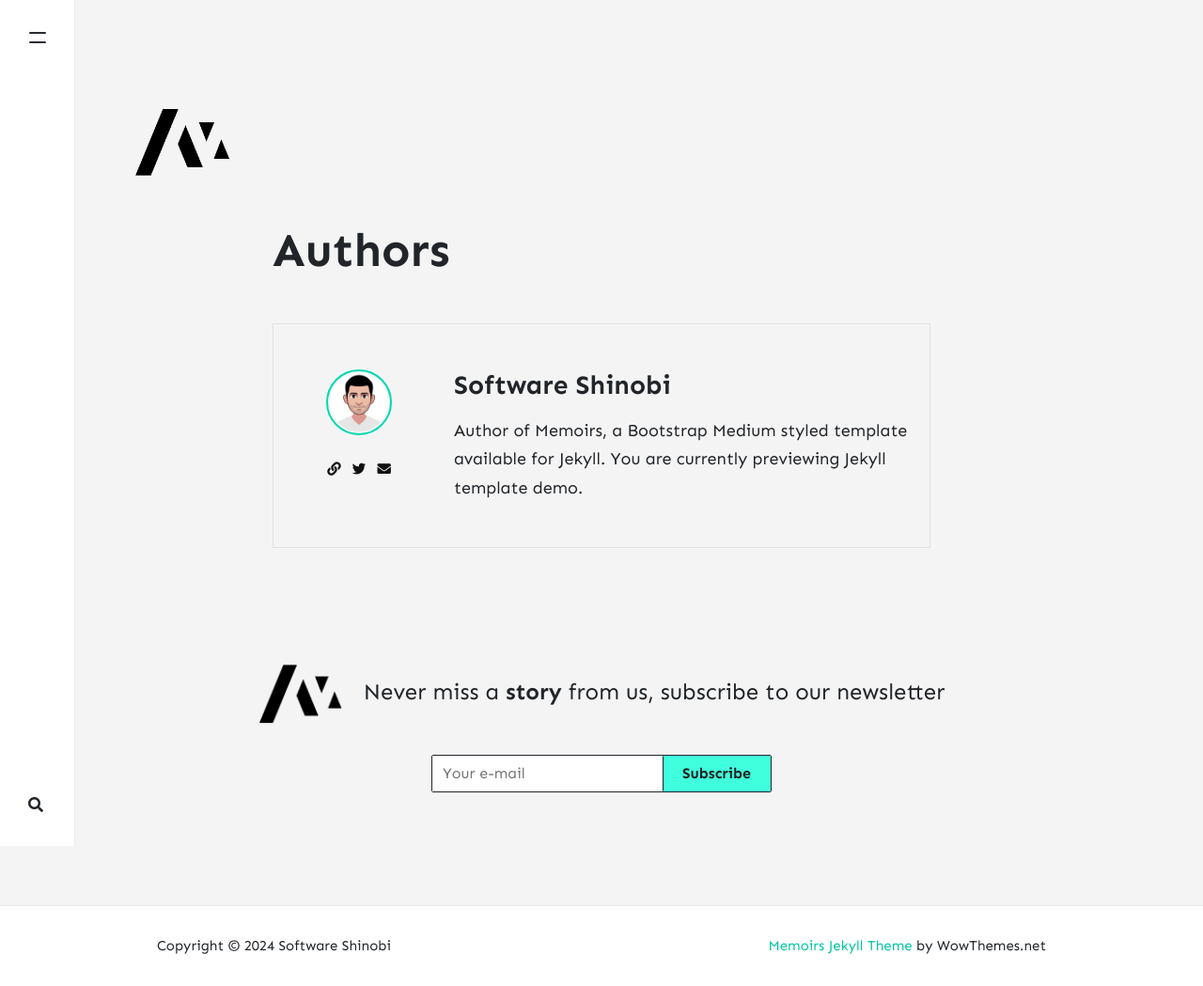
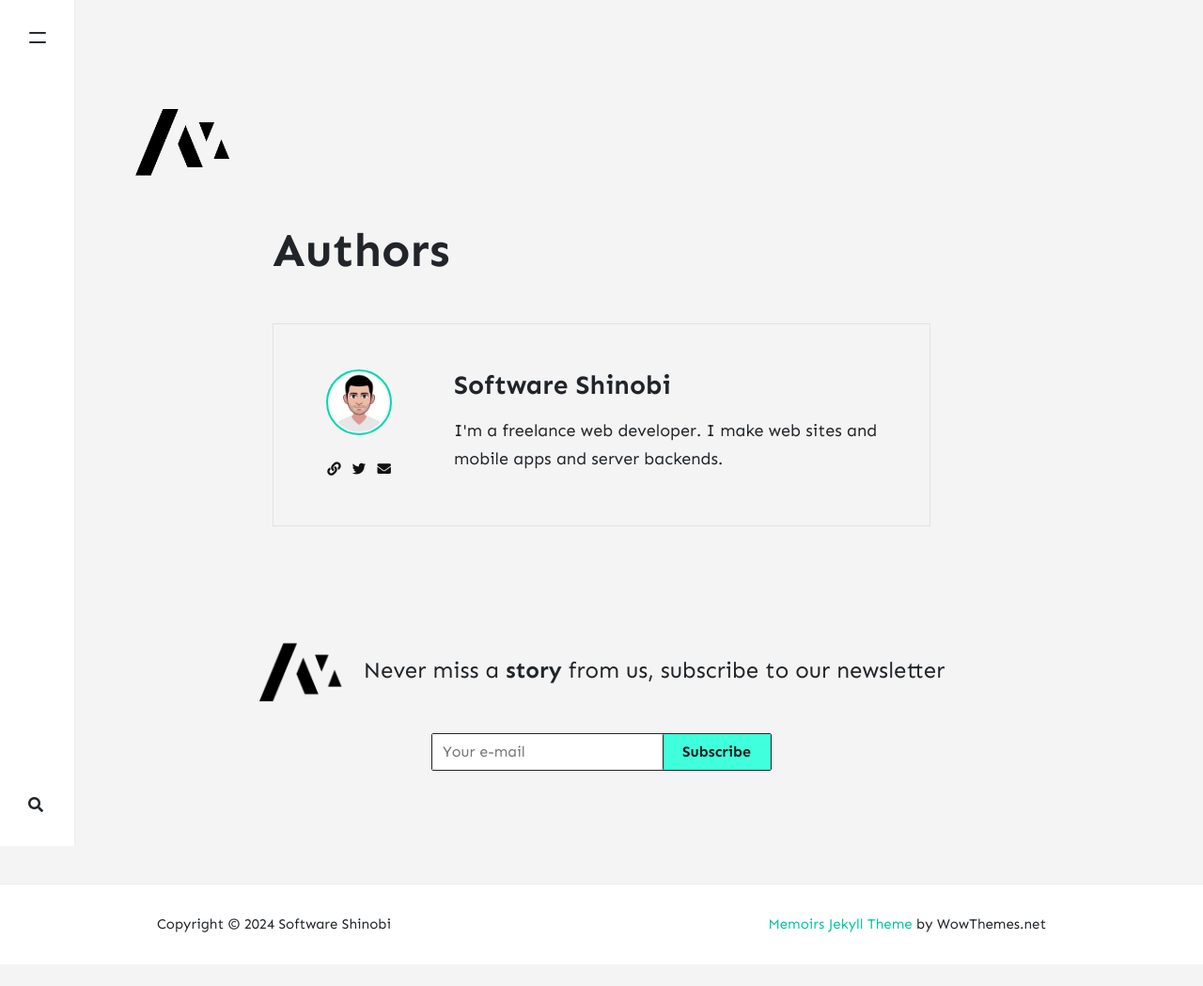
Before and after one commit to TafariKachingwe/christophercatchings.com, a Jekyll site: the page built from _pages/authors.html, in a window 1280 px wide. Shown: the whole page at 94% size. Built offline with Jekyll 4.4.1, drawn with Linux system fonts in a browser that asks for light colours; nearby versions of some CDN libraries; comment, search, counter and statistics services are not loaded; after the commit the page ends 1026 px from its top, so only the background shows below that.

Commit message:
automated terminal push

```diff
--- a/_config.yml
+++ b/_config.yml
@@ -28,13 +28,13 @@
 # Authors
 authors:
   sal:
-    name: Sal
+    name: softwareshinobi
     display_name: Software Shinobi
     avatar: 'assets/images/avatar-sal.png'
     email: the.software.shinobi@gmail.com
     web: https://softwareshinobi.digital
     twitter: https://twitter.com/softwareshinobi
-    description: "Author of Memoirs, a Bootstrap Medium styled template available for Jekyll. You are currently previewing Jekyll template demo."
+    description: "I'm a freelance web developer. I make web sites and mobile apps and server backends."
 
 # Plugins
 plugins:
```
